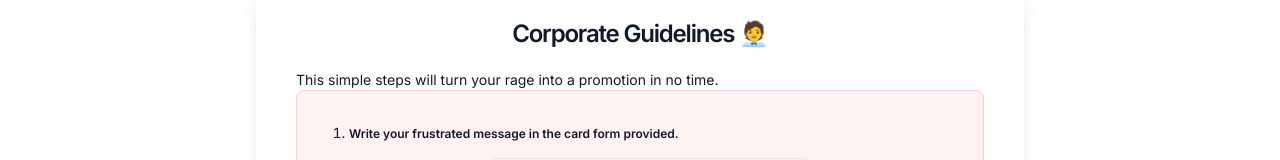
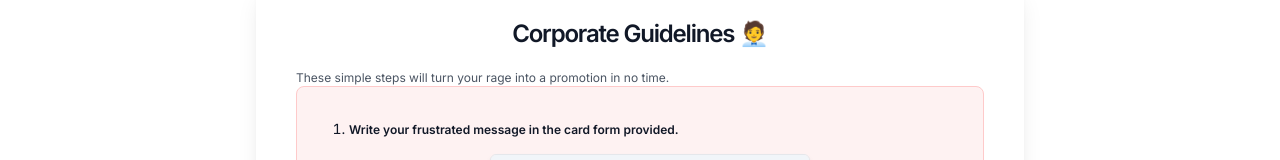
Before and after one commit to DataDavidProjects/rageformatter-nextjs, a Next.js app: page /tutorial in a window 1280 px wide. Shown: the part 210-370 px from the top of the page. Built offline with nearby package versions, Linux system fonts and the light colour scheme.

Commit message:
tutorial page: fixing typo

```diff
--- a/src/app/tutorial/page.tsx
+++ b/src/app/tutorial/page.tsx
@@ -9,8 +9,8 @@ const TutorialPage = () => {
         <h2 className="text-gray-900 text-xl mb-5 font-semibold tracking-tighter sm:text-center sm:text-2xl">
           Corporate Guidelines 🧑‍💼
         </h2>
-        <p>
-          This simple steps will turn your rage into a promotion in no time.
+        <p className="text-xs text-gray-600">
+          These simple steps will turn your rage into a promotion in no time.
         </p>
         <div className="bg-red-50 p-8 rounded-lg border border-red-200 mb-10">
           <ul className="list-decimal pl-5 space-y-6">
```
